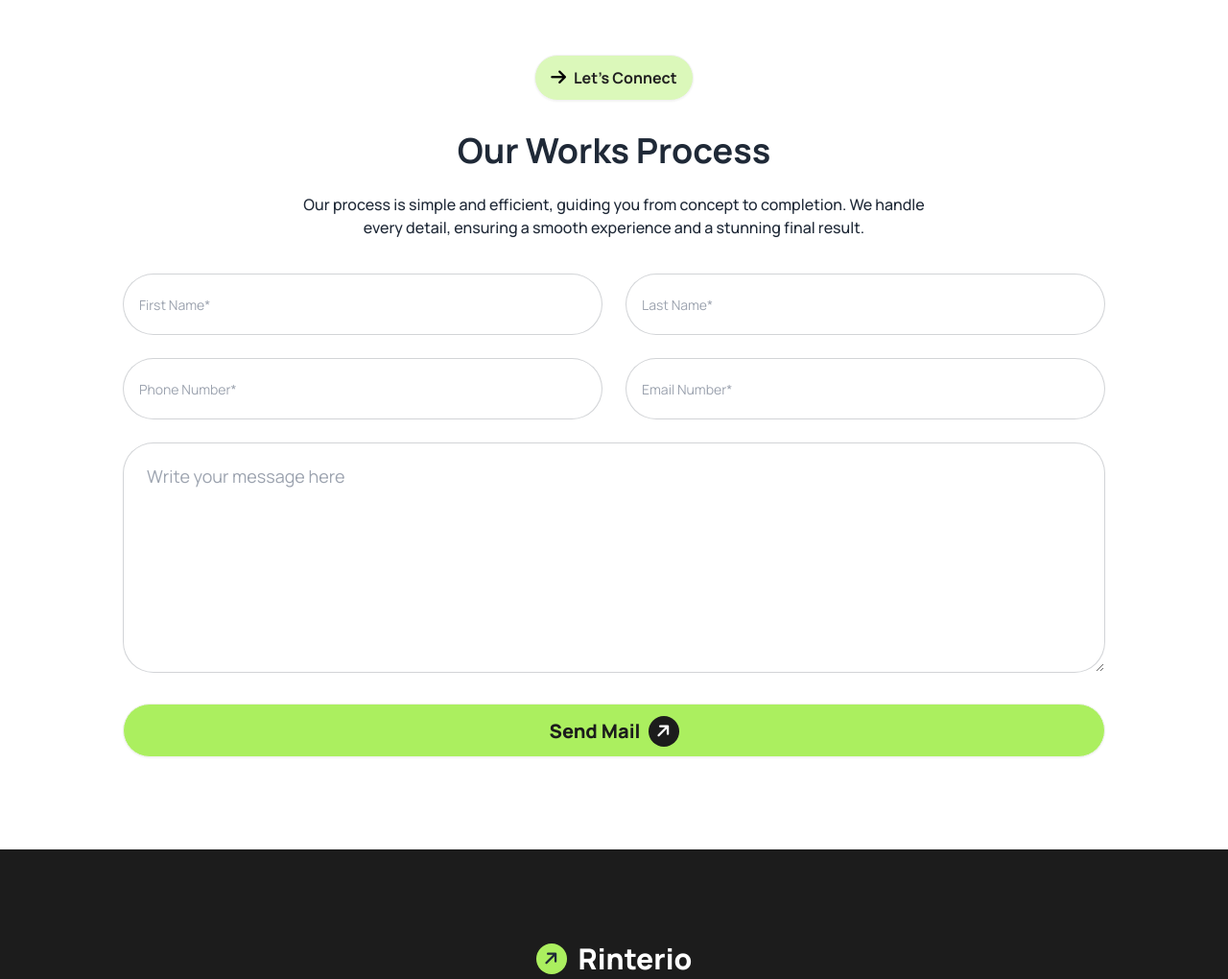
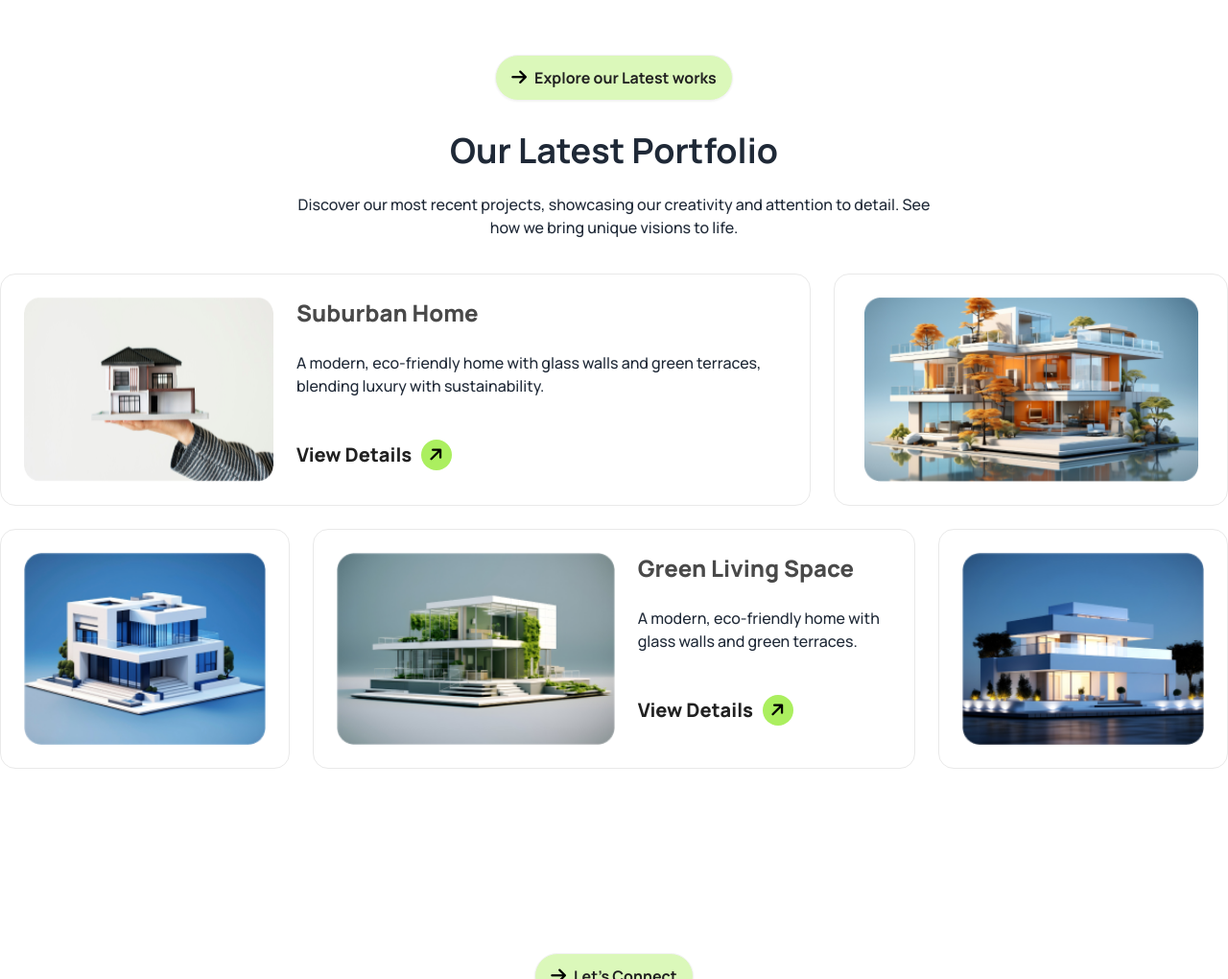
Before and after one commit to aru1204/rinterio, a plain HTML site: page index.html in a window 1280 px wide. Shown: the part 2540-3560 px from the top of the page at 96% size. Drawn offline with nearby package versions, Linux system fonts and the light colour scheme.

Commit message:
Explore our Latest works section done

```diff
--- a/index.html
+++ b/index.html
@@ -116,7 +116,7 @@
 
     <!-- About Us Section Start -->
 
-    <section class=" bg-[#d9d9d9] lg:pt-24 pt-8">
+    <section class=" bg-[#e1e1e1] lg:pt-24 pt-8">
         <img src="assets/Vector.png" alt="" class="pb-4 hidden lg:block ml-[50px]">
         <div class="flex justify-between items-center container mx-auto flex-col lg:flex-row px-5">
             <div class="lg:size-[45%]	size-full">
@@ -154,7 +154,7 @@
 
     <!-- How we works Section Start -->
 
-    <section class="bg-[#d9d9d9]">
+    <section class="bg-[#e1e1e1]">
         <div class="container mx-auto lg:py-24 py-8 px-5 lg:px-0">
             <button class="btn bg-white hover:bg-white mx-auto lg:w-max px-4 mb-4 py-2 flex justify-center items-center rounded-[32px] ">
                 <i class="fa-solid fa-arrow-right text-lg text-black"></i>
@@ -191,7 +191,78 @@
 
     <!-- How we works Section End -->
 
-    <!-- Let’s Connect works Section Start -->
+    <!-- Explore our Latest works Section Start -->
+
+    <section class="bg-white">
+        <div class="container mx-auto lg:py-24 py-8 px-5 lg:px-0">
+            <button class="btn bg-[#acef5f6d] hover:bg-[#acef5f6d] mx-auto lg:w-max px-4 mb-4 py-2 flex justify-center items-center rounded-[32px] ">
+                <i class="fa-solid fa-arrow-right text-lg text-black"></i>
+                <a class="text-base font-bold text-[#212121]">Explore our Latest works</a>
+            </button>
+            <h3 class="font-bold lg:text-4xl text-2xl text-center pt-4">Our Latest Portfolio</h3>
+            <p class="font-medium lg:text-base text-[14px] pt-6 pb-9 text-center max-w-2xl mx-auto">
+                Discover our most recent projects, showcasing our creativity and attention to detail. See how we bring unique visions to life.
+            </p>
+
+            <!-- Card Start -->
+            <div class="grid lg:grid-cols-12 grid-cols-1 gap-6	">
+                <!-- Card 1 -->
+                <div class="p-6 flex lg:space-x-6 space-x-0 border-[1px] border-[#E9E9E9] rounded-2xl lg:col-span-8 flex-col lg:flex-row">
+                    <img src="assets/img1.png" alt="" class="">
+                    <div class="pt-6 lg:pt-0">
+                        <h3 class="text-[#494949] lg:text-2xl text-xl font-extrabold">Suburban Home</h3>
+                        <p class="font-medium lg:text-base text-[14px] pt-6 pb-8 max-w-2xl mx-auto">A modern, eco-friendly home with glass walls and green terraces, blending luxury with sustainability.</p>
+                        <button class=" w-full lg:w-max h-[56px] flex justify-start items-center rounded-[32px] bg-[#ffffff] hover:bg-[#ffffff] space-x-2.5">
+                            <a class="lg:text-xl text-base font-extrabold text-[#212121]">View Details</a>
+                            <div class="bg-[#ABEF5F] rounded-[100%] p-3 w-8 h-8 flex justify-center items-center">
+                                <i class="fa-solid fa-arrow-right -rotate-45 text-lg text-black"></i>
+                            </div>
+                        </button>
+                    </div>
+                </div>
+
+                <!-- Card 2 -->
+                <div class="p-6 flex justify-center space-x-6 border-[1px] border-[#E9E9E9] rounded-2xl lg:col-span-4">
+                    <img src="assets/img2.png" alt="">
+                </div>
+
+                <!-- Card 3 -->
+                <div class="p-6 flex justify-center space-x-6 border-[1px] border-[#E9E9E9] rounded-2xl lg:col-span-3">
+                    <img src="assets/img3.png" alt="" class="min-w-full	">
+                </div>
+
+                <!-- Card 4 -->
+                <div class="p-6 flex lg:space-x-6 space-x-0 border-[1px] border-[#E9E9E9] rounded-2xl lg:col-span-6 flex-col lg:flex-row">
+                    <img src="assets/img4.png" alt="">
+                    <div class="pt-6 lg:pt-0">
+                        <h3 class="text-[#494949] lg:text-2xl text-xl font-extrabold">Green Living Space</h3>
+                        <p class="font-medium lg:text-base text-[14px] pt-6 pb-8 max-w-2xl mx-auto">A modern, eco-friendly home with glass walls and green terraces.</p>
+                        <button class=" w-full lg:w-max h-[56px] flex justify-start items-center rounded-[32px] bg-[#ffffff] hover:bg-[#ffffff] space-x-2.5">
+                            <a class="lg:text-xl text-base font-extrabold text-[#212121]">View Details</a>
+                            <div class="bg-[#ABEF5F] rounded-[100%] p-3 w-8 h-8 flex justify-center items-center">
+                                <i class="fa-solid fa-arrow-right -rotate-45 text-lg text-black"></i>
+                            </div>
+                        </button>
+                    </div>
+                </div>
+
+                <!-- Card 5 -->
+                <div class="p-6 flex justify-center space-x-6 border-[1px] border-[#E9E9E9] rounded-2xl lg:col-span-3">
+                    <img src="assets/img5.png" alt="" class="min-w-full">
+                </div>
+
+                <!-- Card 6 -->
+                <div class="p-6 flex justify-center space-x-6 border-[1px] border-[#E9E9E9] rounded-2xl lg:col-span-3 lg:hidden">
+                    <img src="assets/img3.png" alt="" class="min-w-full">
+                </div>
+            </div>
+        </div>
+    </section>
+
+    <!-- Explore our Latest works Section End -->
+
+
+    <!-- Let’s Connect Section Start -->
 
     <section class="bg-[url('assets/bg.jpg')] bg-cover bg-center w-full">
         <div class="container mx-auto lg:py-24 py-8 px-5 lg:px-0">
@@ -199,9 +270,9 @@
                 <i class="fa-solid fa-arrow-right text-lg text-black"></i>
                 <a class="text-base font-bold text-[#212121]">Let's Connect</a>
             </button>
-            <h3 class="font-bold lg:text-4xl text-2xl text-center pt-4">Our Works Process</h3>
+            <h3 class="font-bold lg:text-4xl text-2xl text-center pt-4">Let’s Discuss Next Project</h3>
             <p class="font-medium lg:text-base text-[14px] pt-6 pb-9 text-center max-w-2xl mx-auto">
-                Our process is simple and efficient, guiding you from concept to completion. We handle every detail, ensuring a smooth experience and a stunning final result.
+                We're excited to hear about your next project! Whether you're ready to start or just exploring ideas, we're here to help. Let's collaborate to bring your vision to life with creativity and expertise. Reach out to us today, and let's begin the journey to create something amazing together.
             </p>
             <div class="container mx-auto">
                 <div class="max-w-5xl mx-auto flex flex-col lg:flex-row space-y-5 lg:space-y-0 space-x-0 lg:space-x-6">
@@ -241,7 +312,7 @@
                 </div>
 
                 <p class="font-medium lg:text-base text-[14px] pt-6 text-center max-w-2xl mx-auto text-[#737373]">
-                    Our process is simple and efficient, guiding you from concept to completion. We handle every detail, ensuring a smooth experience and a stunning final result.
+                    Thank you for visiting our site. We’re committed to delivering exceptional service and outstanding results. Stay connected with us through our social media channels, or get in touch directly for any inquiries. Your dream space is just a conversation away.
                 </p>
 
                 <div class="max-w-3xl mx-auto flex justify-between py-12 flex-col lg:flex-row items-center space-y-8 lg:space-y-0">
```
